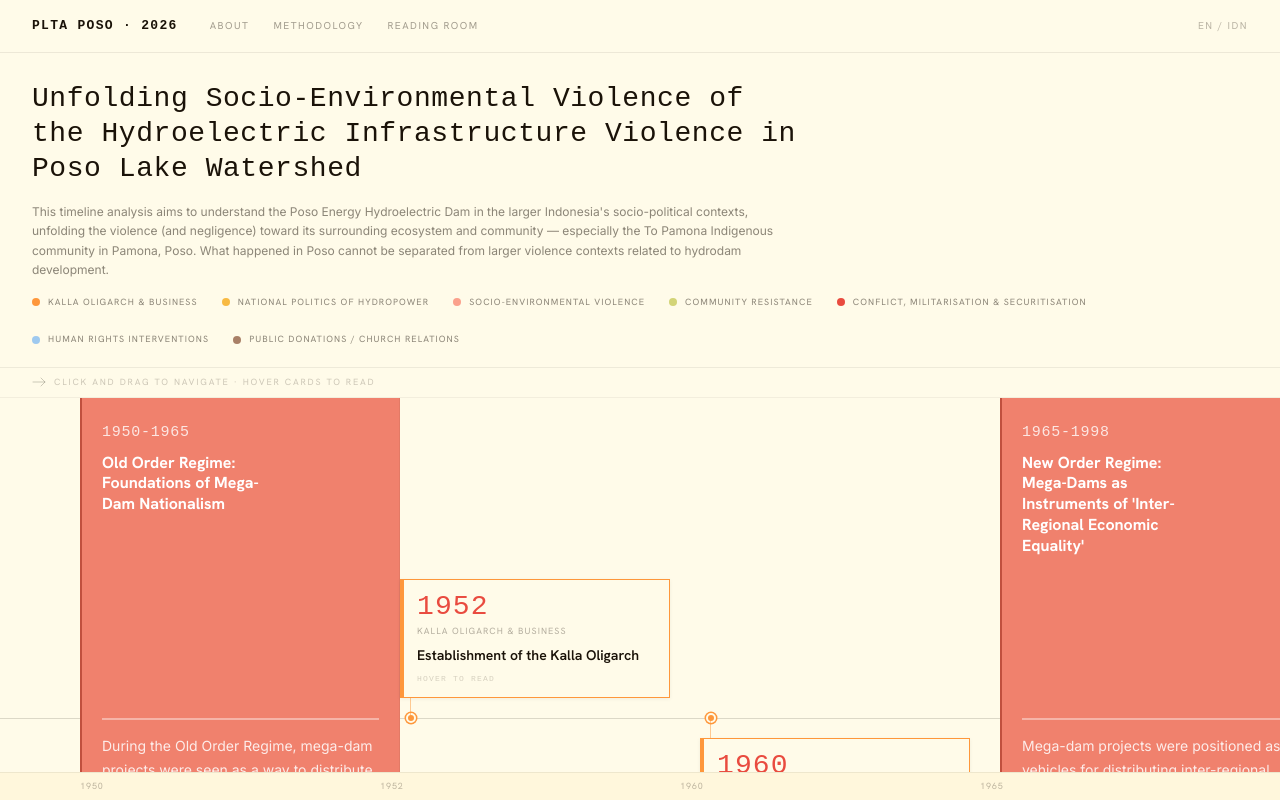
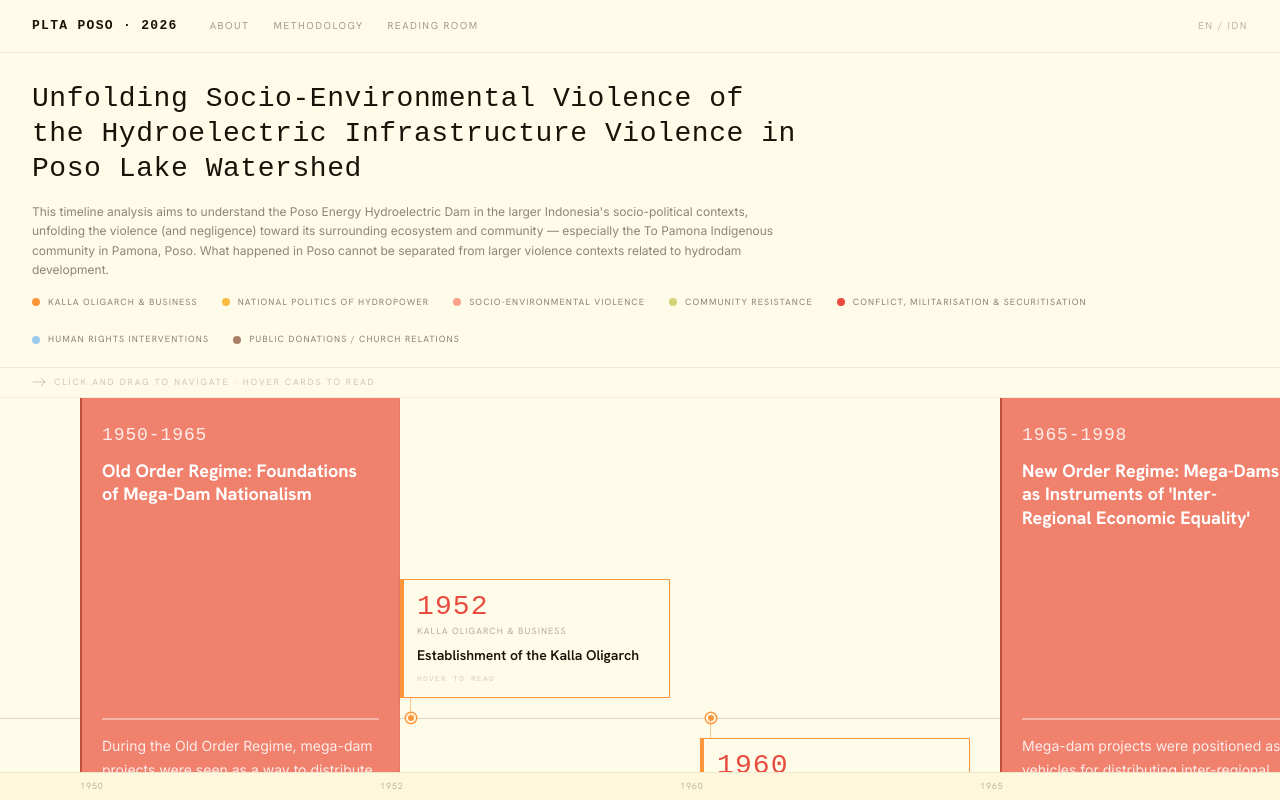
Before and after one commit to listahanditya-creator/timeline-PLTA-2026, a Next.js app in the folder poso-timeline/: page / in a window 1280 px wide. Built offline with nearby package versions, Linux system fonts and the light colour scheme.

Commit message:
Style: regime divider year & title both 18px, year OCR A Extended
Co-Authored-By: Claude Sonnet 4.6 <noreply@anthropic.com>

```diff
--- a/poso-timeline/components/Timeline.tsx
+++ b/poso-timeline/components/Timeline.tsx
@@ -215,10 +215,10 @@ export default function Timeline() {
                     <p
                       style={{
                         fontFamily: "var(--font-ocr)",
-                        fontSize: "15px",
+                        fontSize: "18px",
                         letterSpacing: "0.05em",
-                        color: "rgba(255,255,255,0.8)",
-                        marginBottom: "8px",
+                        color: "rgba(255,255,255,0.85)",
+                        marginBottom: "10px",
                       }}
                     >
                       {item.event.year}
@@ -226,11 +226,11 @@ export default function Timeline() {
                     <p
                       style={{
                         fontFamily: "var(--font-hanken)",
-                        fontSize: "16px",
+                        fontSize: "18px",
                         fontWeight: 700,
                         lineHeight: 1.3,
                         color: "#fff",
-                        maxWidth: "185px",
+                        maxWidth: "260px",
                       }}
                     >
                       {item.event.keyEvent}
```
